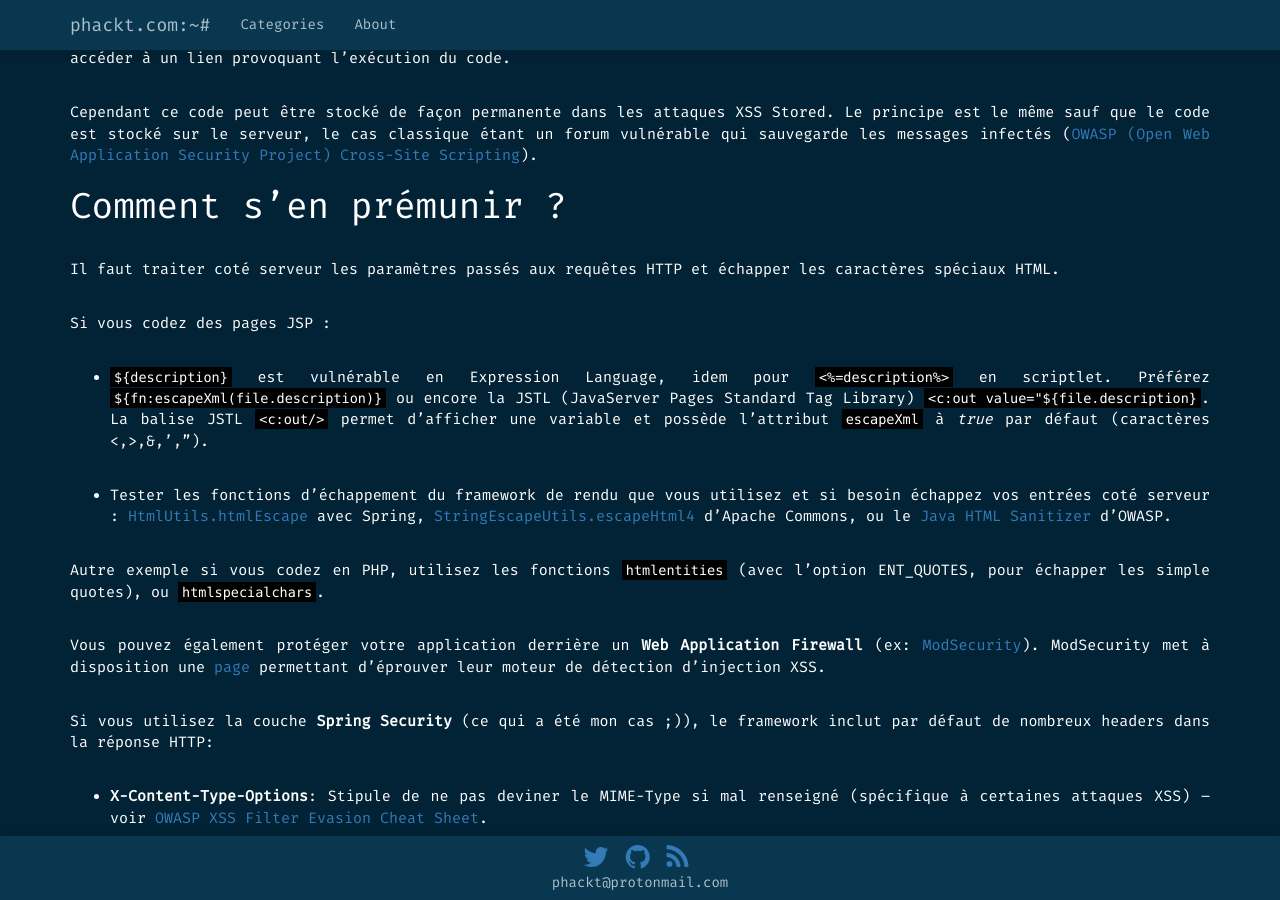
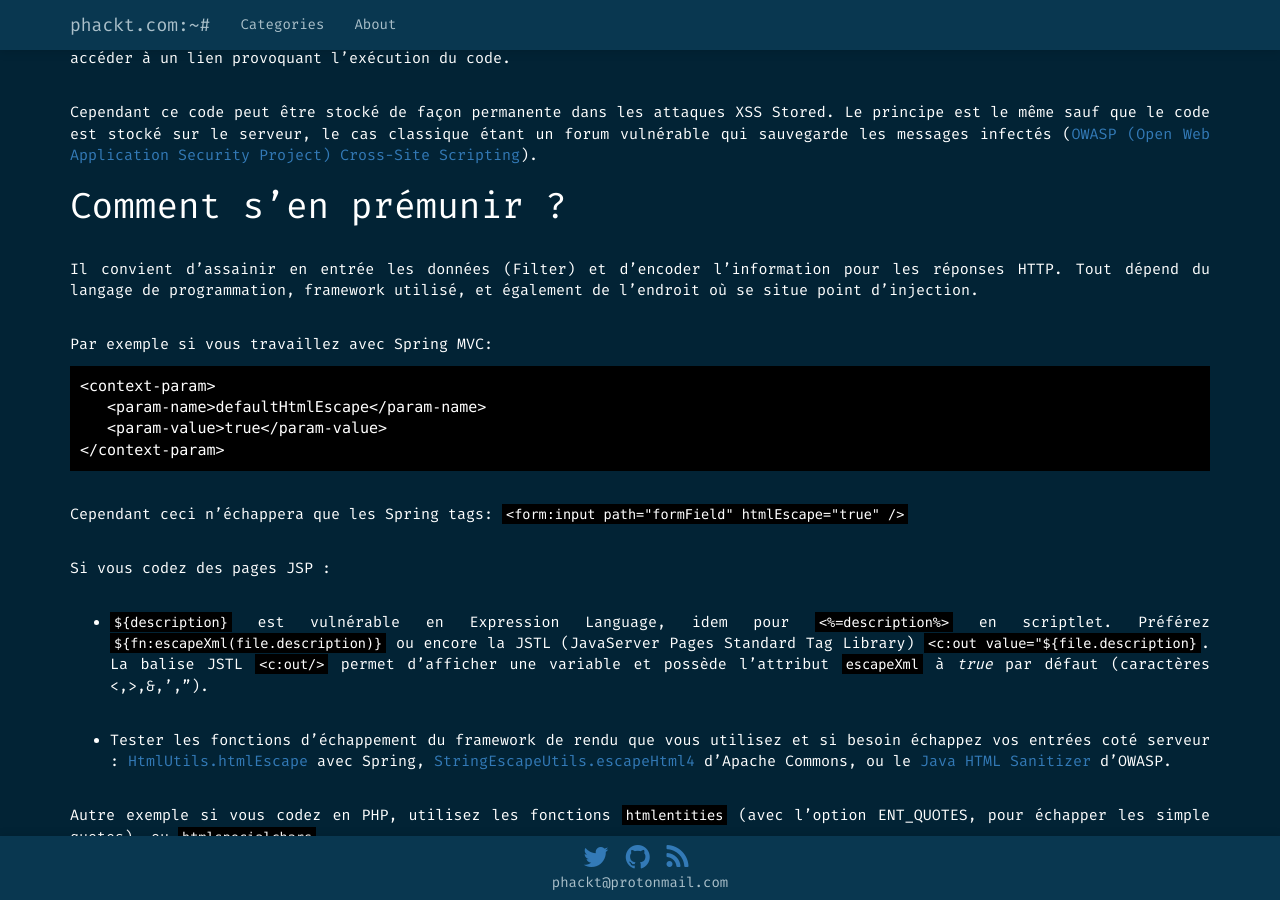
Before and after one commit to phackt/phackt.github.io, a Jekyll site: the page built from _posts/2016-08-09-xss-cors-csrf-partie-1-xss.markdown, in a window 1280 px wide and 900 px high, scrolled down 1350 px. Built offline with Jekyll 4.4.1, drawn with Linux system fonts in a browser that asks for light colours; nearby versions of some CDN libraries; some web fonts are replaced; comment, search, counter and statistics services are not loaded.

Commit message:
Update 2016-08-09-xss-cors-csrf-partie-1-xss.markdown

````diff
--- a/_posts/2016-08-09-xss-cors-csrf-partie-1-xss.markdown
+++ b/_posts/2016-08-09-xss-cors-csrf-partie-1-xss.markdown
@@ -44,7 +44,17 @@ Cependant ce code peut être stocké de façon permanente dans les attaques XSS
 Comment s’en prémunir ?
 ====
 
-Il faut traiter coté serveur les paramètres passés aux requêtes HTTP et échapper les caractères spéciaux HTML.
+Il convient d'assainir en entrée les données (Filter) et d'encoder l'information pour les réponses HTTP. Tout dépend du langage de programmation, framework utilisé, et également de l'endroit où se situe point d'injection.
+
+Par exemple si vous travaillez avec Spring MVC:
+```
+<context-param>
+   <param-name>defaultHtmlEscape</param-name>
+   <param-value>true</param-value>
+</context-param>
+```
+
+Cependant ceci n'échappera que les Spring tags: ```<form:input path="formField" htmlEscape="true" />```
 
 Si vous codez des pages JSP :
 
````
